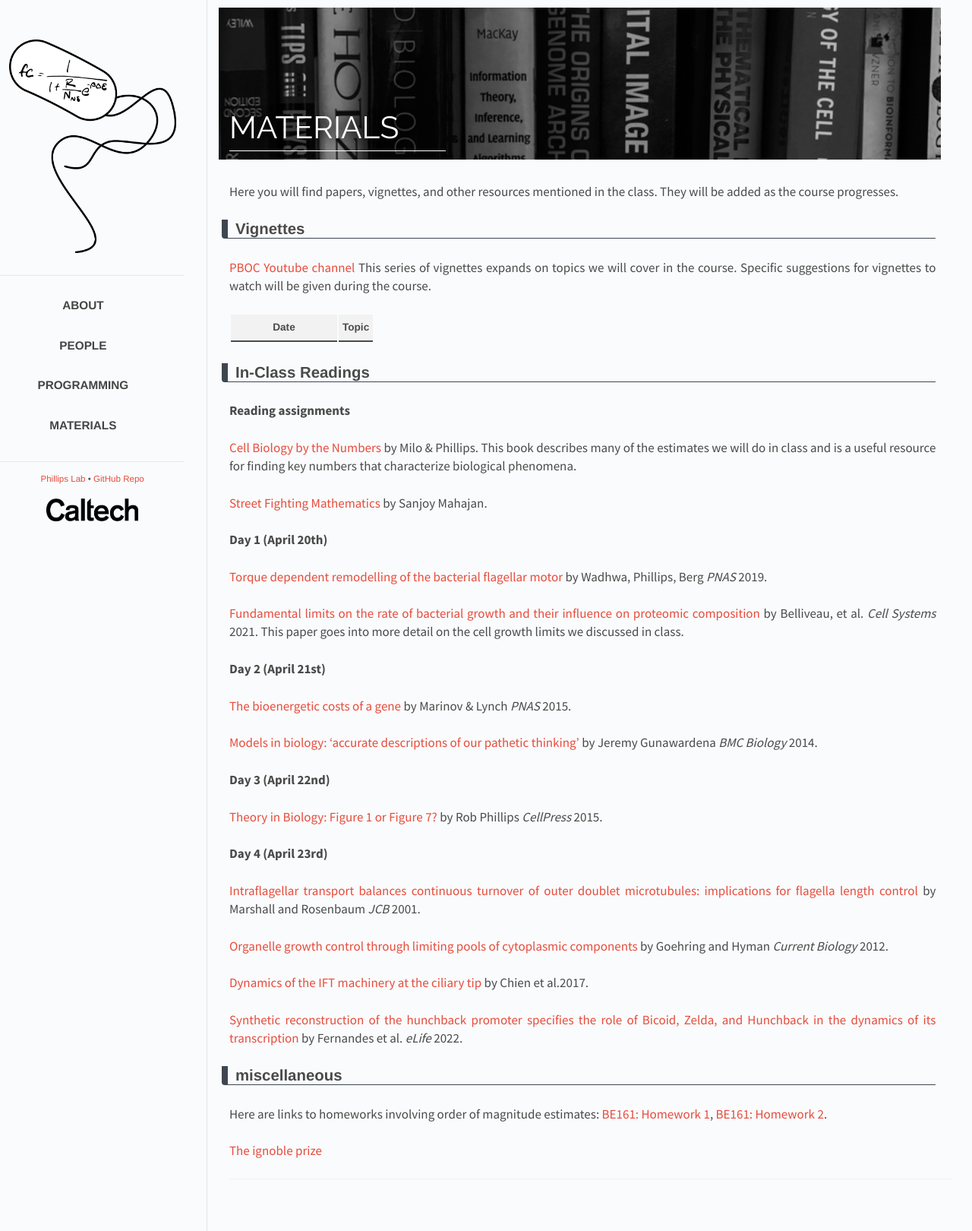
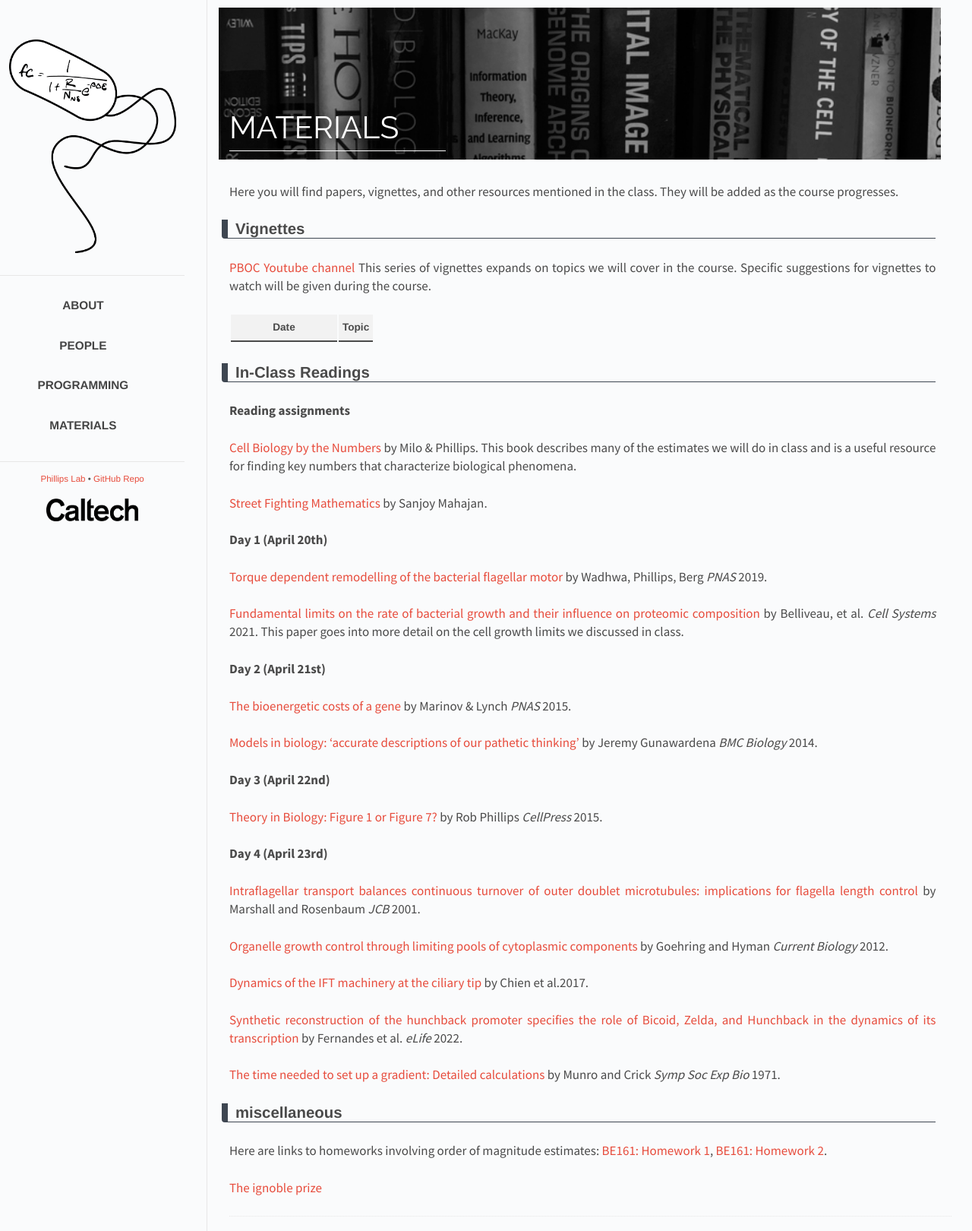
Before and after one commit to RPGroup-PBoC/pboc22_heidelberg, a Jekyll site: the page built from _posts/2022-01-28-materials.md, in a window 1280 px wide. Shown: the whole page at 76% size. Built offline with Jekyll 4.4.1, drawn with Linux system fonts in a browser that asks for light colours.

Commit message:
added crick paper

```diff
--- a/_data/papers.yaml
+++ b/_data/papers.yaml
@@ -66,6 +66,12 @@ Day 4 (April 23rd):
    journal: "eLife"
    year: "2022"
    link: "https://elifesciences.org/articles/74509"
+
+ - title: "The time needed to set up a gradient: Detailed calculations"
+   author: "Munro and Crick"
+   journal: "Symp Soc Exp Bio"
+   year: "1971"
+   link: "http://rpdata.caltech.edu/courses/heidelberg_22/open_data/GradientTime_crick.pdf"
 
 # Day 1 (September 9th):
 #   - title: "The biomass distribution on Earth"
```
